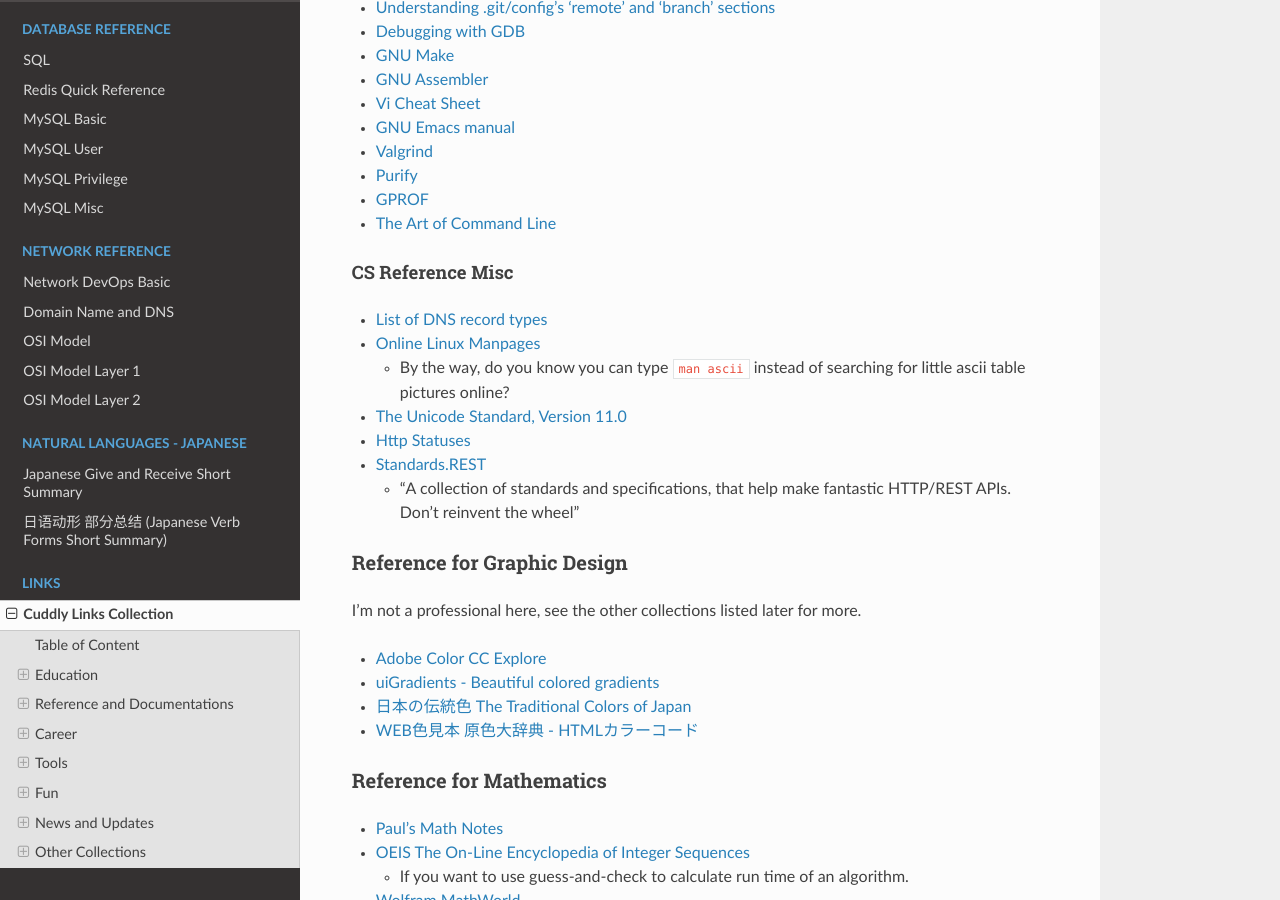
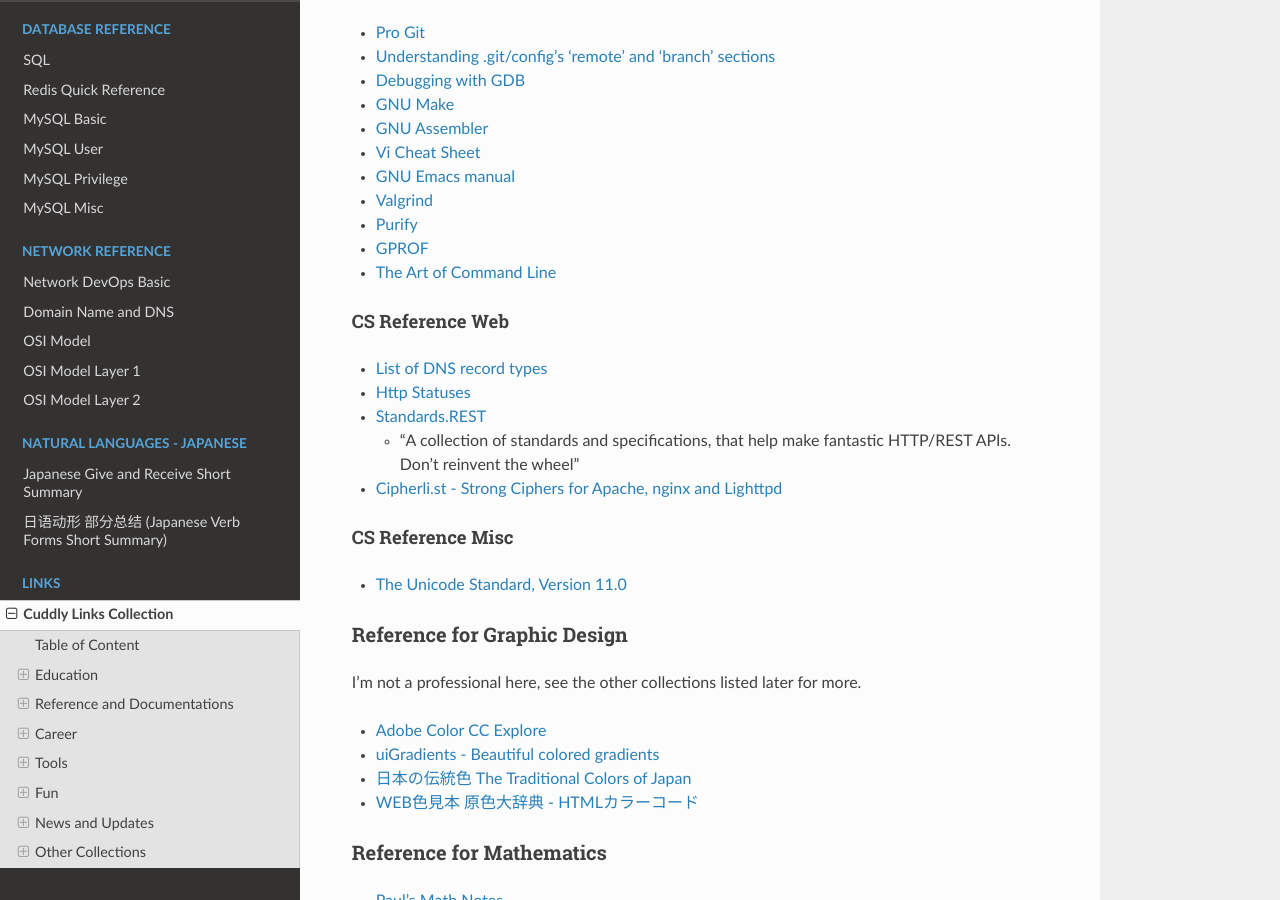
Before and after one commit to snowme34/snowme34.com, a Sphinx documentation site: the page built from docs/source/links/cuddly_links_collection.md, in a window 1280 px wide and 900 px high, scrolled down 9518 px. Built offline with Sphinx 7.4.7 and the Read the Docs theme 2.0.0, drawn with Linux system fonts in a browser that asks for light colours; some of the changed text lies outside the part shown.

Commit message:
update links

```diff
--- a/docs/source/links/cuddly_links_collection.md
+++ b/docs/source/links/cuddly_links_collection.md
@@ -62,6 +62,7 @@
       - [CS Reference Algorithms and Data Structures](#cs-reference-algorithms-and-data-structures)
       - [CS Reference Style](#cs-reference-style)
       - [CS Reference Developing Tools](#cs-reference-developing-tools)
+      - [CS Reference Web](#cs-reference-web)
       - [CS Reference Misc](#cs-reference-misc)
     - [Reference for Graphic Design](#reference-for-graphic-design)
     - [Reference for Mathematics](#reference-for-mathematics)
@@ -521,21 +524,22 @@
 
 * [The Art of Command Line](https://github.com/jlevy/the-art-of-command-line)
 
-#### CS Reference Misc
+#### CS Reference Web
 
 * [List of DNS record types](https://en.wikipedia.org/wiki/List_of_DNS_record_types)
-
-* [Online Linux Manpages](https://man.cx/)
-
-  * By the way, do you know you can type `man ascii` instead of searching for little ascii table pictures online?
-
-* [The Unicode Standard, Version 11.0](https://www.unicode.org/charts/PDF/U2200.pdf)
 
 * [Http Statuses](https://httpstatuses.com/)
 
 * [Standards.REST](http://standards.rest/)
 
   * "A collection of standards and specifications, that help make fantastic HTTP/REST APIs. Don't reinvent the wheel"
+
+* [Cipherli.st - Strong Ciphers for Apache, nginx and Lighttpd](https://cipherli.st/)
+
+#### CS Reference Misc
+
+* [The Unicode Standard, Version 11.0](https://www.unicode.org/charts/PDF/U2200.pdf)
+
 
 ### Reference for Graphic Design
 
```
Also changed, not shown: other parts of docs/source/links/cuddly_links_collection.md (+5 -3 lines).
